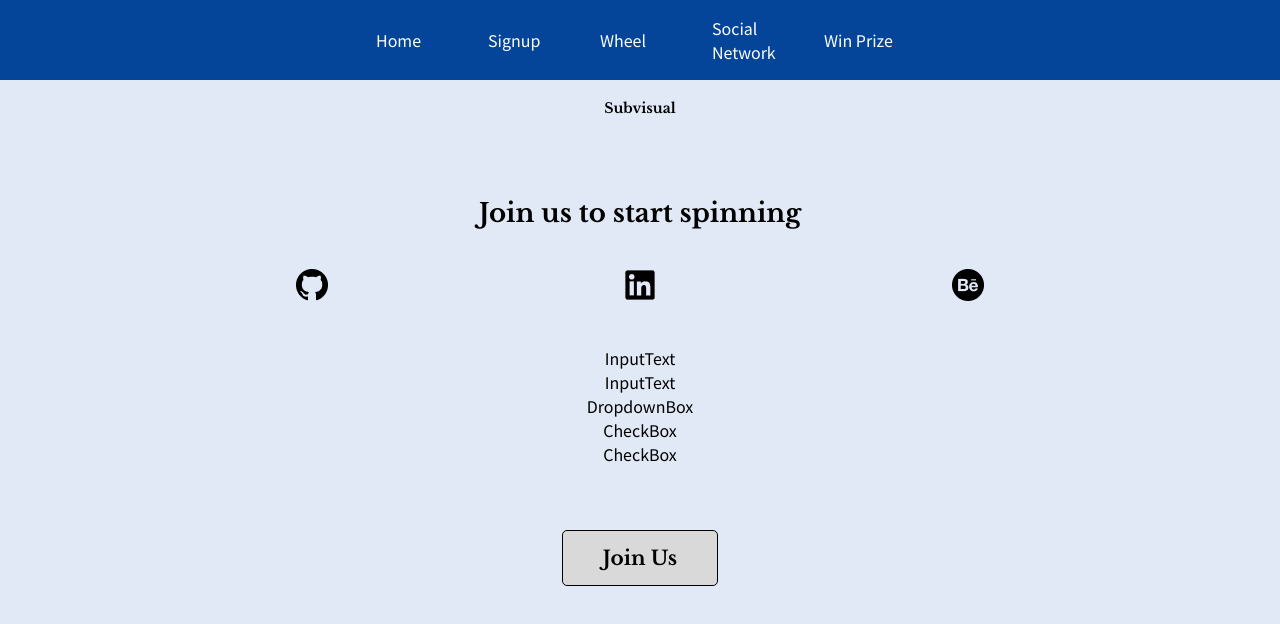
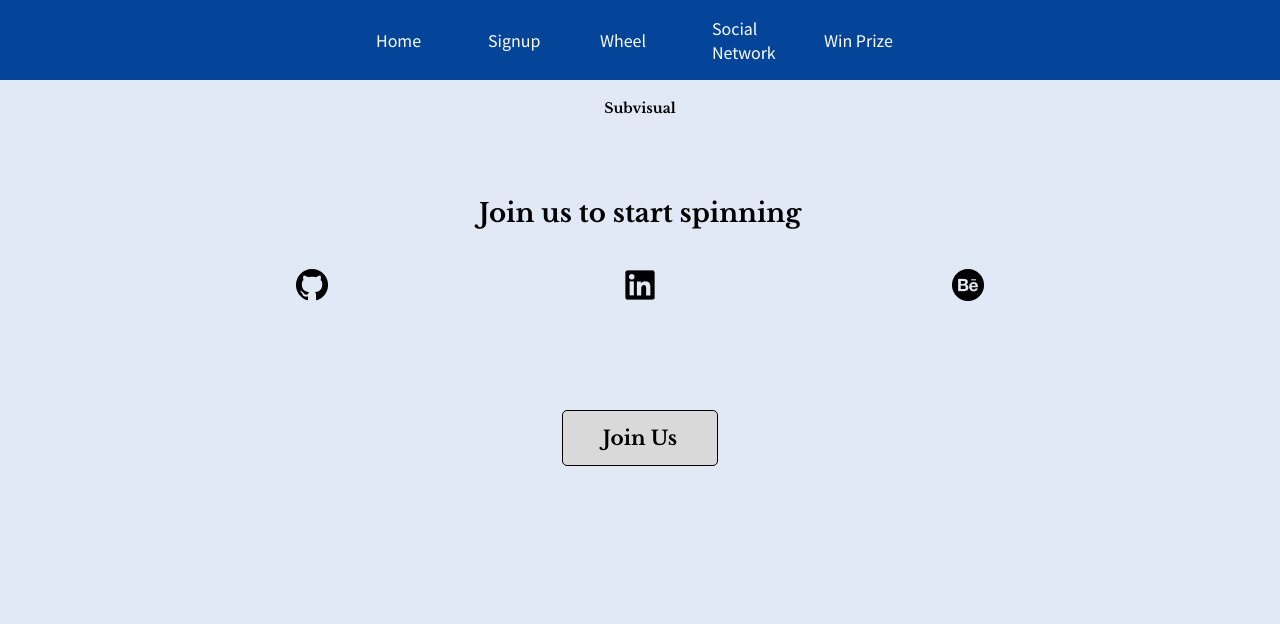
Before and after one commit to Subvisual-Academy/subvisuwheel, a React (Create React App) app in the folder frontend/: page /signup in a window 1280 px wide. Shown: the top 624 px of the page. Built offline with nearby package versions, Linux system fonts and the light colour scheme.

Commit message:
Delete unused left-over files (#25)

```diff
--- a/frontend/src/components/CheckBox/index.js
+++ /dev/null
@@ -1,7 +0,0 @@
-import "./index.css";
-
-const CheckBox = (props) => {
-  return <div className="">CheckBox</div>;
-};
-
-export default CheckBox;
--- a/frontend/src/components/DropdownBox/index.js
+++ /dev/null
@@ -1,7 +0,0 @@
-import "./index.css";
-
-const DropdownBox = (props) => {
-  return <div className="">DropdownBox</div>;
-};
-
-export default DropdownBox;
--- a/frontend/src/components/InputText/index.js
+++ /dev/null
@@ -1,7 +0,0 @@
-import "./index.css";
-
-const InputText = (props) => {
-  return <div className="">InputText</div>;
-};
-
-export default InputText;
--- a/frontend/src/pages/Signup.js
+++ b/frontend/src/pages/Signup.js
@@ -4,9 +4,6 @@ import "./signup.css";
 import Header from "../components/Header";
 import Title from "../components/Typography/Title";
 import SocialMediaButton from "../components/SocialMediaButton";
-import InputText from "../components/InputText";
-import DropdownBox from "../components/DropdownBox";
-import CheckBox from "../components/CheckBox";
 import Button from "../components/Button";
 
 const Signup = () => {
@@ -23,17 +20,6 @@ const Signup = () => {
         <SocialMediaButton name="instagram" username="wearesubvisual" /> */}
       </div>
 
-      <div className="Signup-option-2">
-        <InputText />
-        <InputText />
-        <DropdownBox />
-      </div>
-
-      <div className="Checkbox">
-        <CheckBox />
-        <CheckBox />
-      </div>
-
       <Button content="Join Us" />
     </div>
   );
```
Also changed, not shown: frontend/src/components/Prize/Prize.css (+0 -14 lines), frontend/src/components/BackButton/index.css (deleted), frontend/src/components/BackButton/index.js (deleted), frontend/src/components/CheckBox/index.css (deleted), frontend/src/components/DropdownBox/index.css (deleted), frontend/src/components/InputText/index.css (deleted).
